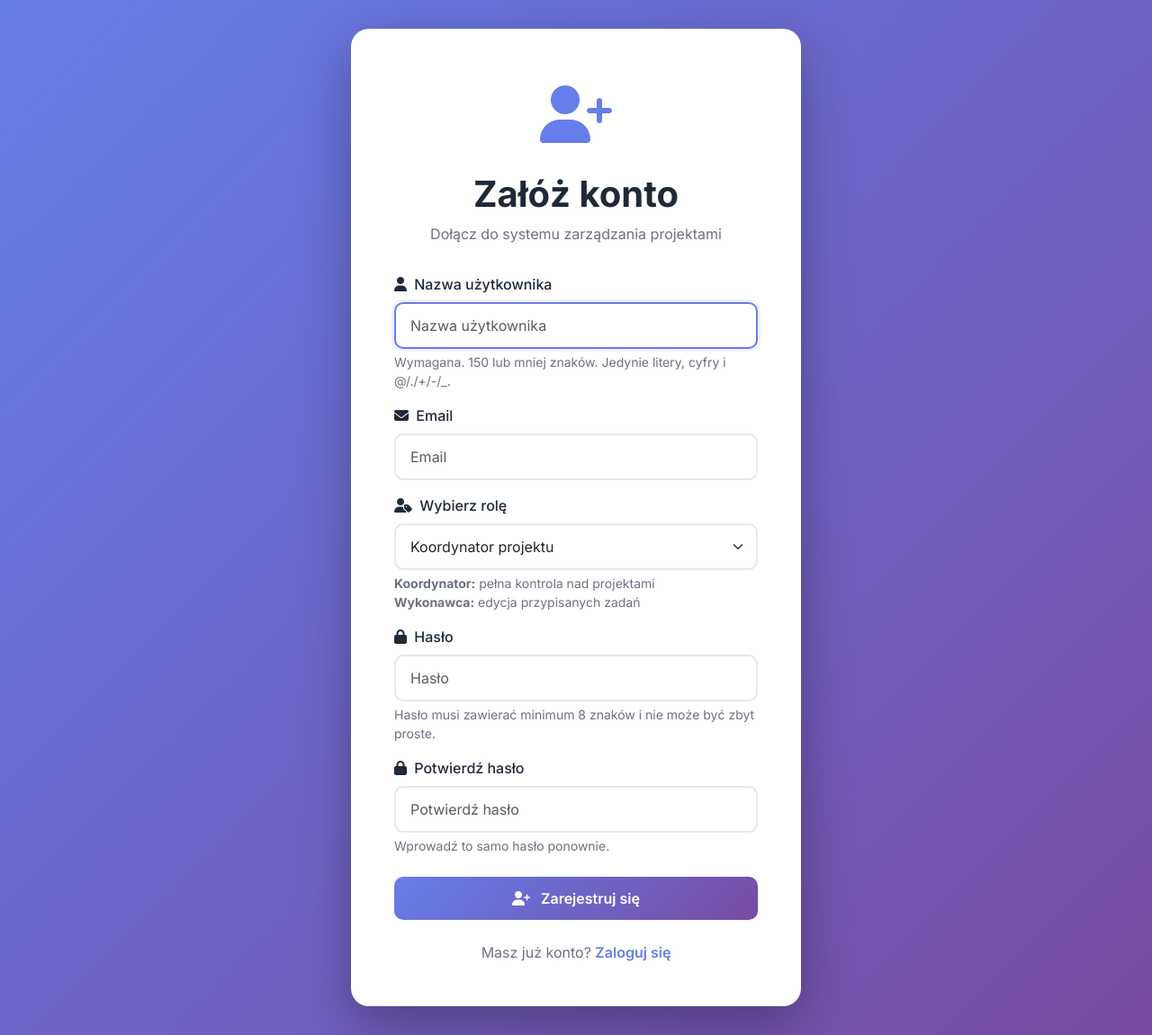
After one commit to ewabuzon5-ux/Final_project, a Django app: page /register/ in a window 1280 px wide. The commit adds this page. Shown: the whole page at 90% size. Run offline with Django 5.2, Linux system fonts and the light colour scheme.

Commit message:
Add user registration with role selection
- Create UserRegistrationForm with coordinator/executor choice
- Add register view with automatic login
- Create register.html template with Bootstrap styling
- Add register URL and link from login page
- Automatic UserProfile creation on registration

```diff
--- a/taskmanager/urls.py
+++ b/taskmanager/urls.py
@@ -2,6 +2,7 @@ from django.contrib import admin
 from django.urls import path, include
 from django.contrib.auth import views as auth_views, logout as auth_logout
 from django.shortcuts import redirect
+from tasks import views as task_views
 
 def logout_view(request):
     auth_logout(request)
@@ -11,7 +12,8 @@ urlpatterns = [
     path('admin/', admin.site.urls),
     path('', include('tasks.urls')),
 
-    # Login/Logout URLs
+    # Authentication URLs
     path('login/', auth_views.LoginView.as_view(template_name='tasks/login.html'), name='login'),
     path('logout/', logout_view, name='logout'),
+    path('register/', task_views.register, name='register'),  # <-- NOWE!
 ]
--- a/tasks/forms.py
+++ b/tasks/forms.py
@@ -240,3 +240,63 @@ class ResultForm(forms.ModelForm):
             'information_source': 'Źródło informacji o osiągnięciu wskaźnika',
             'status': 'Status realizacji',
         }
+
+from django.contrib.auth.forms import UserCreationForm
+from django.contrib.auth.models import User
+
+# Registration form with role selection
+class UserRegistrationForm(UserCreationForm):
+    ROLE_CHOICES = [
+        ('coordinator', 'Koordynator projektu'),
+        ('executor', 'Wykonawca'),
+    ]
+
+    email = forms.EmailField(
+        required=True,
+        widget=forms.EmailInput(attrs={'class': 'form-control', 'placeholder': 'Email'})
+    )
+
+    role = forms.ChoiceField(
+        choices=ROLE_CHOICES,
+        required=True,
+        widget=forms.Select(attrs={'class': 'form-select'}),
+        label='Wybierz rolę'
+    )
+
+    class Meta:
+        model = User
+        fields = ['username', 'email', 'password1', 'password2', 'role']
+
+        widgets = {
+            'username': forms.TextInput(attrs={
+                'class': 'form-control',
+                'placeholder': 'Nazwa użytkownika'
+            }),
+        }
+
+        labels = {
+            'username': 'Nazwa użytkownika',
+            'email': 'Adres email',
+            'password1': 'Hasło',
+            'password2': 'Potwierdź hasło',
+        }
+
+    def __init__(self, *args, **kwargs):
+        super().__init__(*args, **kwargs)
+        # Add Bootstrap classes to password fields
+        self.fields['password1'].widget.attrs.update({
+            'class': 'form-control',
+            'placeholder': 'Hasło'
+        })
+        self.fields['password2'].widget.attrs.update({
+            'class': 'form-control',
+            'placeholder': 'Potwierdź hasło'
+        })
+
+        # Polish labels for password fields
+        self.fields['password1'].label = 'Hasło'
+        self.fields['password2'].label = 'Potwierdź hasło'
+
+        # Polish help texts
+        self.fields['password1'].help_text = 'Hasło musi zawierać minimum 8 znaków i nie może być zbyt proste.'
+        self.fields['password2'].help_text = 'Wprowadź to samo hasło ponownie.'
--- /dev/null
+++ b/tasks/templates/tasks/register.html
@@ -0,0 +1,242 @@
+<!DOCTYPE html>
+<html lang="pl">
+<head>
+    <meta charset="UTF-8">
+    <meta name="viewport" content="width=device-width, initial-scale=1.0">
+    <title>Rejestracja - System Zarządzania Projektami</title>
+
+    <!-- Bootstrap CSS -->
+    <link href="https://cdn.jsdelivr.net/npm/bootstrap@5.3.0/dist/css/bootstrap.min.css" rel="stylesheet">
+
+    <!-- Font Awesome Icons -->
+    <link rel="stylesheet" href="https://cdnjs.cloudflare.com/ajax/libs/font-awesome/6.4.0/css/all.min.css">
+
+    <!-- Google Fonts -->
+    <link href="https://fonts.googleapis.com/css2?family=Inter:wght@300;400;500;600;700&display=swap" rel="stylesheet">
+
+    <style>
+        body {
+            font-family: 'Inter', sans-serif;
+            background: linear-gradient(135deg, #667eea 0%, #764ba2 100%);
+            min-height: 100vh;
+            display: flex;
+            align-items: center;
+            justify-content: center;
+            padding: 2rem 0;
+        }
+
+        .register-container {
+            background: white;
+            border-radius: 20px;
+            padding: 3rem;
+            box-shadow: 0 20px 60px rgba(0, 0, 0, 0.3);
+            max-width: 500px;
+            width: 100%;
+        }
+
+        .register-header {
+            text-align: center;
+            margin-bottom: 2rem;
+        }
+
+        .register-header h1 {
+            font-weight: 700;
+            color: #1f2937;
+            margin-bottom: 0.5rem;
+        }
+
+        .register-header p {
+            color: #6b7280;
+        }
+
+        .register-icon {
+            font-size: 4rem;
+            color: #667eea;
+            margin-bottom: 1rem;
+        }
+
+        .form-control, .form-select {
+            border-radius: 10px;
+            padding: 0.75rem 1rem;
+            border: 2px solid #e5e7eb;
+            transition: all 0.3s ease;
+        }
+
+        .form-control:focus, .form-select:focus {
+            border-color: #667eea;
+            box-shadow: 0 0 0 3px rgba(102, 126, 234, 0.1);
+        }
+
+        .btn-register {
+            background: linear-gradient(135deg, #667eea, #764ba2);
+            color: white;
+            border: none;
+            border-radius: 10px;
+            padding: 0.75rem 1.5rem;
+            font-weight: 600;
+            width: 100%;
+            transition: all 0.3s ease;
+        }
+
+        .btn-register:hover {
+            transform: translateY(-2px);
+            box-shadow: 0 8px 20px rgba(102, 126, 234, 0.4);
+        }
+
+        .form-label {
+            font-weight: 500;
+            color: #1f2937;
+            margin-bottom: 0.5rem;
+        }
+
+        .help-text {
+            font-size: 0.875rem;
+            color: #6b7280;
+            margin-top: 0.25rem;
+        }
+
+        .error-text {
+            color: #ef4444;
+            font-size: 0.875rem;
+            margin-top: 0.25rem;
+        }
+
+        .login-link {
+            text-align: center;
+            margin-top: 1.5rem;
+            color: #6b7280;
+        }
+
+        .login-link a {
+            color: #667eea;
+            text-decoration: none;
+            font-weight: 600;
+        }
+
+        .login-link a:hover {
+            text-decoration: underline;
+        }
+    </style>
+</head>
+<body>
+    <div class="register-container">
+        <div class="register-header">
+            <div class="register-icon">
+                <i class="fas fa-user-plus"></i>
+            </div>
+            <h1>Załóż konto</h1>
+            <p>Dołącz do systemu zarządzania projektami</p>
+        </div>
+
+        {% if messages %}
+            {% for message in messages %}
+                <div class="alert alert-{{ message.tags }} alert-dismissible fade show" role="alert">
+                    {{ message }}
+                    <button type="button" class="btn-close" data-bs-dismiss="alert"></button>
+                </div>
+            {% endfor %}
+        {% endif %}
+
+        <form method="post">
+            {% csrf_token %}
+
+            <div class="mb-3">
+                <label for="{{ form.username.id_for_label }}" class="form-label">
+                    <i class="fas fa-user me-1"></i>
+                    {{ form.username.label }}
+                </label>
+                {{ form.username }}
+                {% if form.username.help_text %}
+                    <div class="help-text">{{ form.username.help_text }}</div>
+                {% endif %}
+                {% if form.username.errors %}
+                    {% for error in form.username.errors %}
+                        <div class="error-text">{{ error }}</div>
+                    {% endfor %}
+                {% endif %}
+            </div>
+
+            <div class="mb-3">
+                <label for="{{ form.email.id_for_label }}" class="form-label">
+                    <i class="fas fa-envelope me-1"></i>
+                    {{ form.email.label }}
+                </label>
+                {{ form.email }}
+                {% if form.email.errors %}
+                    {% for error in form.email.errors %}
+                        <div class="error-text">{{ error }}</div>
+                    {% endfor %}
+                {% endif %}
+            </div>
+
+            <div class="mb-3">
+                <label for="{{ form.role.id_for_label }}" class="form-label">
+                    <i class="fas fa-user-tag me-1"></i>
+                    {{ form.role.label }}
+                </label>
+                {{ form.role }}
+                <div class="help-text">
+                    <strong>Koordynator:</strong> pełna kontrola nad projektami<br>
+                    <strong>Wykonawca:</strong> edycja przypisanych zadań
+                </div>
+                {% if form.role.errors %}
+                    {% for error in form.role.errors %}
+                        <div class="error-text">{{ error }}</div>
+                    {% endfor %}
+                {% endif %}
+            </div>
+
+            <div class="mb-3">
+                <label for="{{ form.password1.id_for_label }}" class="form-label">
+                    <i class="fas fa-lock me-1"></i>
+                    {{ form.password1.label }}
+                </label>
+                {{ form.password1 }}
+                {% if form.password1.help_text %}
+                    <div class="help-text">{{ form.password1.help_text }}</div>
+                {% endif %}
+                {% if form.password1.errors %}
+                    {% for error in form.password1.errors %}
+                        <div class="error-text">{{ error }}</div>
+                    {% endfor %}
+                {% endif %}
+            </div>
+
+            <div class="mb-4">
+                <label for="{{ form.password2.id_for_label }}" class="form-label">
+                    <i class="fas fa-lock me-1"></i>
+                    {{ form.password2.label }}
+                </label>
+                {{ form.password2 }}
+                {% if form.password2.help_text %}
+                    <div class="help-text">{{ form.password2.help_text }}</div>
+                {% endif %}
+                {% if form.password2.errors %}
+                    {% for error in form.password2.errors %}
+                        <div class="error-text">{{ error }}</div>
+                    {% endfor %}
+                {% endif %}
+            </div>
+
+            {% if form.non_field_errors %}
+                <div class="alert alert-danger">
+                    {% for error in form.non_field_errors %}
+                        {{ error }}
+                    {% endfor %}
+                </div>
+            {% endif %}
+
+            <button type="submit" class="btn btn-register">
+                <i class="fas fa-user-plus me-2"></i>
+                Zarejestruj się
+            </button>
+        </form>
+
+        <div class="login-link">
+            Masz już konto? <a href="{% url 'login' %}">Zaloguj się</a>
+        </div>
+    </div>
+
+    <script src="https://cdn.jsdelivr.net/npm/bootstrap@5.3.0/dist/js/bootstrap.bundle.min.js"></script>
+</body>
+</html>
--- a/tasks/views.py
+++ b/tasks/views.py
@@ -1,8 +1,8 @@
 from django.shortcuts import render, redirect, get_object_or_404
 from django.contrib.auth.decorators import login_required
 from django.contrib import messages
-from .models import Project, Task, BudgetItem, Result
-from .forms import ProjectForm, TaskForm, BudgetItemForm, ResultForm
+from .models import Project, Task, BudgetItem, Result, UserProfile
+from .forms import ProjectForm, TaskForm, BudgetItemForm, ResultForm, UserRegistrationForm
 from rest_framework import viewsets, permissions
 from .serializers import ProjectSerializer, TaskSerializer, BudgetItemSerializer, ResultSerializer
 
@@ -415,6 +415,35 @@ def result_delete(request, pk):
     }
 
     return render(request, 'tasks/result_confirm_delete.html', context)
+# User registration view
+def register(request):
+    if request.method == 'POST':
+        form = UserRegistrationForm(request.POST)
+        if form.is_valid():
+            # Create user but don't save yet
+            user = form.save(commit=False)
+            user.email = form.cleaned_data['email']
+            user.save()
+
+            # Create UserProfile with selected role
+            role = form.cleaned_data['role']
+            UserProfile.objects.create(user=user, role=role)
+
+            # Log the user in
+            from django.contrib.auth import login
+            login(request, user)
+
+            messages.success(request, f'Witaj {user.username}! Twoje konto zostało utworzone.')
+            return redirect('dashboard')
+    else:
+        form = UserRegistrationForm()
+
+    context = {
+        'form': form,
+    }
+
+    return render(request, 'tasks/register.html', context)
+
 # ========== REST API VIEWS ==========
 from rest_framework import viewsets, permissions
 from .serializers import ProjectSerializer, TaskSerializer, BudgetItemSerializer, ResultSerializer
```
Also changed, not shown: tasks/templates/tasks/login.html (+17 -0 lines), README.md.
